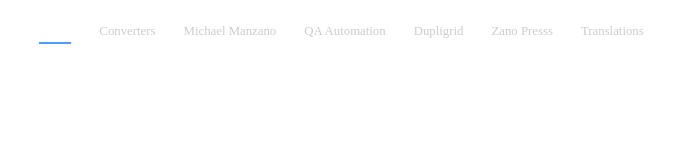
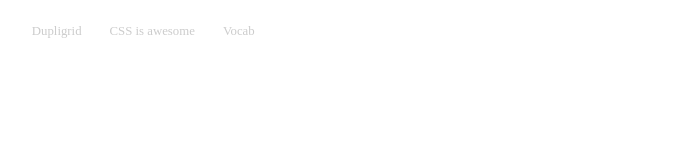
Before and after one commit to mikezano/zan0.dev-navbar, a React (Vite) app: page / in a window 1280 px wide. Shown: the top 160 px of the page, without its empty margins (111-785 px from the left). Built offline with nearby package versions, Linux system fonts and the light colour scheme.

Commit message:
navbar changes

```diff
--- a/src/App.tsx
+++ b/src/App.tsx
@@ -22,7 +22,7 @@ function App() {
 function NavbarApp() {
   return (
     <>
-      <SiteNavbar title="Zano (devj)" />
+      <SiteNavbar title="Zano (dev)" />
       <main style={{ padding: "2rem", color: "#fff", opacity: 0.6 }}>
         <p>Navbar MFE — standalone dev view at port 3001</p>
       </main>
--- a/src/components/atoms/BrandLogo.module.css
+++ b/src/components/atoms/BrandLogo.module.css
@@ -1,5 +1,5 @@
 .logo {
-  height: 36px;
+  height: 2rem;
   width: auto;
   display: block;
   flex-shrink: 0;
--- a/src/components/molecules/NavBrand.tsx
+++ b/src/components/molecules/NavBrand.tsx
@@ -1,3 +1,4 @@
+import { Link } from "react-router-dom";
 import { BrandLogo } from "../atoms/BrandLogo";
 import { BrandTitle } from "../atoms/BrandTitle";
 import styles from "./NavBrand.module.css";
@@ -9,9 +10,9 @@ interface NavBrandProps {
 
 export function NavBrand({ title, logoSrc }: NavBrandProps) {
   return (
-    <div className={styles.brand}>
+    <Link to="/" className={styles.brand}>
       {logoSrc && <BrandLogo src={logoSrc} alt={title} />}
       <BrandTitle title={title} />
-    </div>
+    </Link>
   );
 }
--- a/src/components/templates/SiteNavbar.tsx
+++ b/src/components/templates/SiteNavbar.tsx
@@ -3,13 +3,9 @@ import { Navbar } from "../organisms/Navbar";
 
 /** Default links for this app's MFE topology. */
 const SITE_LINKS: NavLinkDef[] = [
-  { to: "/", label: "Home", end: true },
-  { to: "/converters", label: "Converters" },
-  { to: "/me", label: "Michael Manzano" },
-  { to: "/qa-automation", label: "QA Automation" },
   { to: "/dupligrid", label: "Dupligrid" },
-  { to: "/zano-press", label: "Zano Presss" },
-  { to: "/translations", label: "Translations" },
+  { to: "/css-is-awesome", label: "CSS is awesome" },
+  { to: "/vocab", label: "Vocab" },
 ];
 
 export interface SiteNavbarProps {
```
